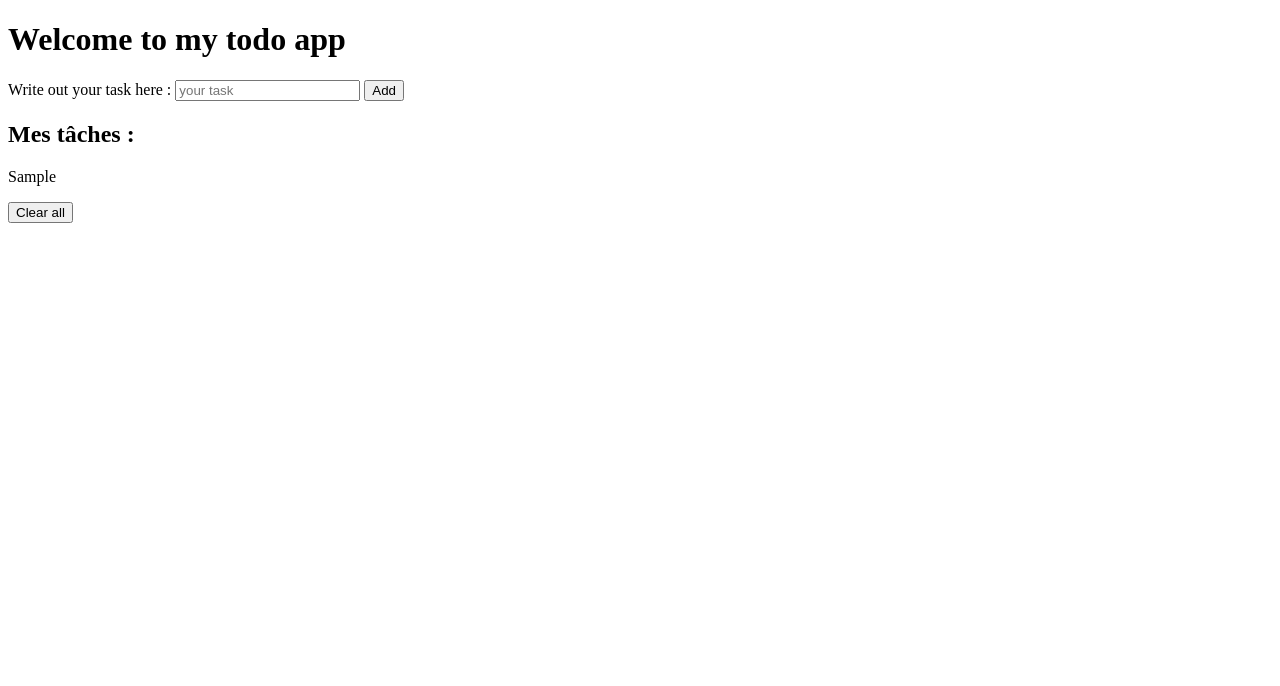
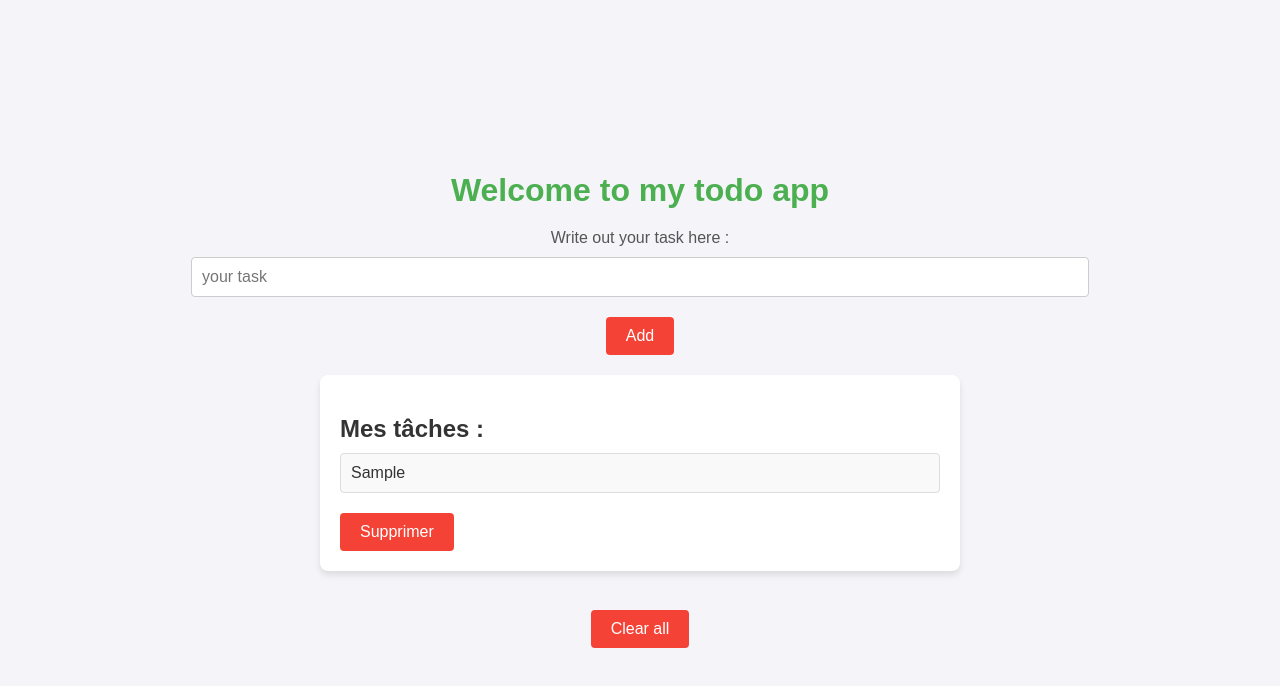
Before and after one commit to Johnny9874/learning-project, a website: page todo_list/index.html in a window 1280 px wide. Both pictures are taken after typing "Sample" into the empty fields and a click on the button "Add". Drawn offline with Linux system fonts and the light colour scheme.

Commit message:
Projet todo app fini

```diff
--- a/todo_list/index.css
+++ b/todo_list/index.css
@@ -0,0 +1,128 @@
+/* Styles généraux */
+body {
+    font-family: Arial, sans-serif;
+    margin: 0;
+    padding: 0;
+    background-color: #f4f4f9;
+    color: #333;
+    display: flex;
+    flex-direction: column;
+    align-items: center;
+    justify-content: center;
+    min-height: 100vh;
+}
+
+/* Titre principal */
+h1 {
+    font-size: 2rem;
+    margin: 20px 0;
+    color: #4CAF50;
+    text-align: center;
+}
+
+/* Conteneur principal */
+#task-container {
+    width: 90%;
+    max-width: 600px;
+    background: #fff;
+    border-radius: 8px;
+    box-shadow: 0 4px 6px rgba(0, 0, 0, 0.1);
+    padding: 20px;
+    margin-top: 20px;
+}
+
+#task-container h2 {
+    font-size: 1.5rem;
+    margin-bottom: 10px;
+    color: #333;
+}
+
+/* Champ de saisie et bouton */
+label {
+    font-size: 1rem;
+    margin-bottom: 10px;
+    display: block;
+    color: #555;
+}
+
+#task-input {
+    width: calc(70% - 20px);
+    padding: 10px;
+    margin-bottom: 10px;
+    border: 1px solid #ccc;
+    border-radius: 4px;
+    font-size: 1rem;
+}
+
+button {
+    padding: 10px 20px;
+    font-size: 1rem;
+    color: #fff;
+    background-color: #4CAF50;
+    border: none;
+    border-radius: 4px;
+    cursor: pointer;
+    transition: background-color 0.3s ease;
+}
+
+button:hover {
+    background-color: #45a049;
+}
+
+/* Liste des tâches */
+p {
+    display: flex;
+    justify-content: space-between;
+    align-items: center;
+    background: #f9f9f9;
+    padding: 10px;
+    margin: 10px 0;
+    border: 1px solid #ddd;
+    border-radius: 4px;
+}
+
+p button {
+    background-color: #f44336;
+    padding: 5px 10px;
+    font-size: 0.9rem;
+    border-radius: 4px;
+}
+
+p button:hover {
+    background-color: #e53935;
+}
+
+/* Bouton "Clear all" */
+button {
+    background-color: #f44336;
+    margin-top: 10px;
+}
+
+button:hover {
+    background-color: #e53935;
+}
+
+.clearBtn {
+    margin-top: 3%;
+}
+
+/* Responsive design */
+@media (max-width: 768px) {
+    h1 {
+        font-size: 1.5rem;
+    }
+
+    #task-container {
+        width: 75%;
+        padding: 15px;
+    }
+
+    button {
+        width: 70%;
+        margin-top: 10px;
+    }
+
+    #task-input {
+        width: 70%;
+    }
+}
--- a/todo_list/index.html
+++ b/todo_list/index.html
@@ -11,62 +11,14 @@
 
     <label for="task">Write out your task here : </label>
     <input type="text" id="task-input" placeholder="your task">
-    <button onclick=addfunction()>Add</button>
+    <button onclick=addTask()>Add</button>
 
     <div id="task-container">
         <h2> Mes tâches : </h2>
     </div>
 
-    <button onclick=deleteFunction()>Clear all</button>
+    <button onclick=deleteFunction() class="clearBtn">Clear all</button>
 
-    <script>
-        /*
-            Quand user écrit une tache à faire dans le champ de texte et appuie sur boutton:
-                - On récupére ce qu'a saisi l'user et on le stocke dans une variable;
-                - On vérifie si le champ n'est pas vide, si il est vide:
-                    - On envoie une pop up à l'user signalant de saisir quelque chose
-                    - Si il n'est pas vide on l'affiche sur la page dans le div task-container
-                - On sauvegarde ensuite ces taches dans localStorage
-                - On implémentera ensuite un systeme de supréssion de tache :
-                    - Chaque tache aura un boutton permettant de supprimer la tache,
-                    - Si on appuie dessus la tache sera plus visble coté client et de localStorage
-        */
-
-        let taskContainer = document.getElementById('task-container');
-        let element = document.getElementById('task-input');
-        let arrayList = [];
-
-        let taskfromStorage = localStorage.getItem("tasks");
-        if (taskfromStorage) {
-            arrayList = JSON.parse(taskfromStorage);
-            arrayList.forEach((tasks) => {
-                let pElement = document.createElement("p");
-                pElement.innerText = tasks;
-                taskContainer.appendChild(pElement);
-            })
-        }
-
-        function addfunction() {
-            if (element.value == '') {
-                alert("Veuillez saisir une tache !");
-            } else {
-                arrayList.push(element.value);
-                localStorage.setItem("tasks", JSON.stringify(arrayList));
-                let textFromStorage = localStorage.getItem("tasks");
-                let tasks = JSON.parse(textFromStorage);
-
-                let pElement = document.createElement("p");
-                pElement.innerText = element.value;
-                taskContainer.appendChild(pElement);
-                element.value = '';
-            }
-        }
-
-        function deleteFunction() {
-            localStorage.removeItem("tasks");
-            arrayList = [];
-            taskContainer.innerHTML = "<h2> Mes tâches </h2>";
-        }
-    </script>
+    <script src="index.js"></script>
 </body>
 </html>
--- a/todo_list/index.js
+++ b/todo_list/index.js
@@ -0,0 +1,62 @@
+/*
+            Quand user écrit une tache dans le champ de texte et appuie sur boutton:
+                - On récupére ce qu'a saisi l'user et on le stocke dans une variable;
+                - On vérifie si le champ n'est pas vide, si il est vide:
+                    - On envoie une pop up à l'user signalant de saisir quelque chose
+                    - Si il n'est pas vide on l'affiche sur la page
+                - On sauvegarde ensuite ces taches dans localStorage
+                - On implémentera ensuite un systeme de supréssion de tache :
+                    - Chaque tache aura un boutton permettant de supprimer la tache,
+                    - Si on appuie dessus la tache sera plus visble coté client et de localStorage
+        */
+
+                    let taskContainer = document.getElementById('task-container');
+                    let element = document.getElementById('task-input');
+                    let arrayList = [];
+
+                    let taskfromStorage = localStorage.getItem("tasks");
+                    if (taskfromStorage) {
+                        arrayList = JSON.parse(taskfromStorage);
+                        arrayList.forEach((tasks) => {
+                            taskCard(tasks);
+                        })
+                    }
+
+                    function addTask() {
+                        if (element.value == '') {
+                            alert("Veuillez saisir une tache !");
+                        } else {
+                            arrayList.push(element.value);
+                            localStorage.setItem("tasks", JSON.stringify(arrayList));
+                            let textFromStorage = localStorage.getItem("tasks");
+                            let tasks = JSON.parse(textFromStorage);
+
+                            taskCard(element.value);
+                            element.value = '';
+                        }
+                    }
+
+                    function deleteFunction() {
+                        localStorage.removeItem("tasks");
+                        arrayList = [];
+                        taskContainer.innerHTML = "<h2> Mes tâches :</h2>";
+                    }
+
+                    function taskCard(taskText) {
+                        let divElement = document.createElement("div");
+                            let pElement = document.createElement("p");
+                            pElement.innerText = taskText;
+                            let buttonElement = document.createElement("button");
+                            buttonElement.innerText = "Supprimer";
+
+                            divElement.appendChild(pElement);
+                            divElement.appendChild(buttonElement);
+
+                            buttonElement.addEventListener("click", () => {
+                                let value = event.target.parentElement.querySelector("p").innerText;
+                                arrayList = arrayList.filter((element) => value != element);
+                                event.target.parentElement.remove();
+                                localStorage.setItem("tasks", JSON.stringify(arrayList));
+                            })
+                            taskContainer.appendChild(divElement);
+                    }
```
